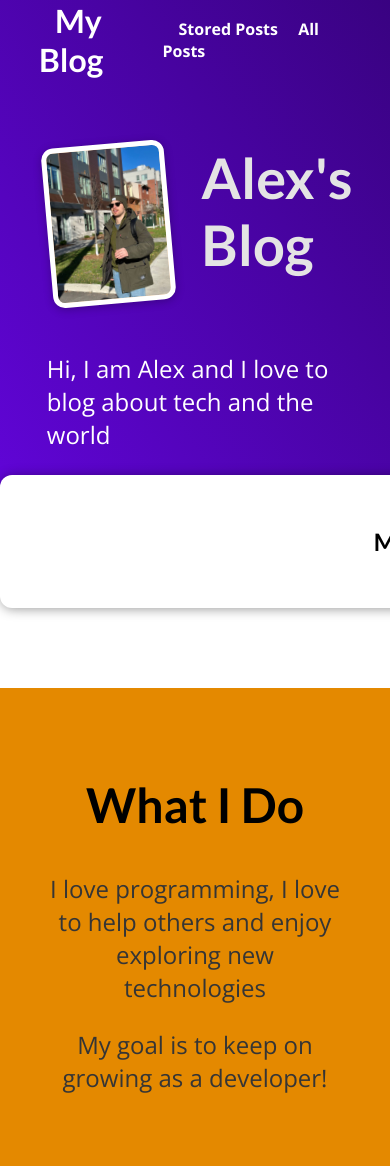
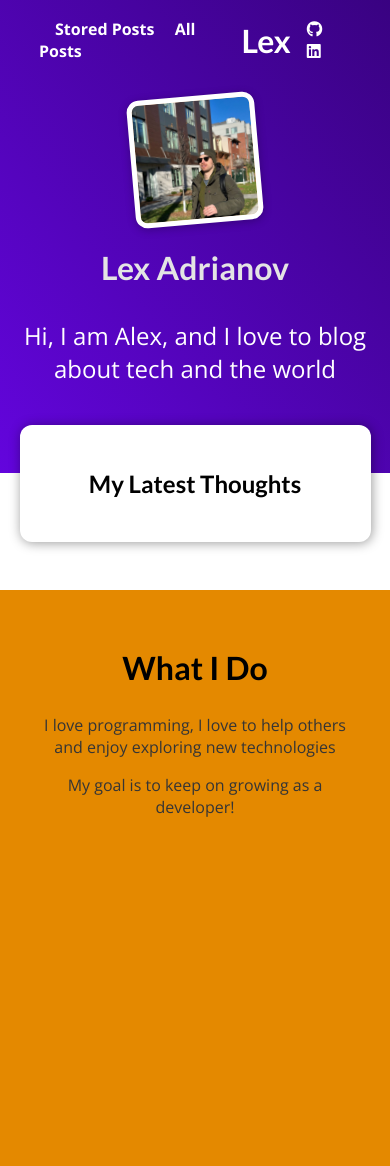
Before and after one commit to sanyadrian/blog, a Django app: page / in a window 390 px wide; the page is wider, and only the part inside the window is pictured. After the commit the page ends 817 px from the top of that part, so only its background shows below. Run offline with Django 3.2, Linux system fonts and the light colour scheme; data that the repository does not hold is empty.

Commit message:
Working on responsive design

```diff
--- a/blog/static/blog/index.css
+++ b/blog/static/blog/index.css
@@ -1,11 +1,14 @@
 #welcome {
   background: linear-gradient(to right top, #6305dd, #390281);
   padding: 6rem 12%;
+  text-align: center; /* Center text for smaller screens */
 }
 
 #welcome header {
   display: flex;
-    align-items: flex-start;
+  align-items: center;
+  justify-content: center;
+  flex-direction: column; /* Stack elements vertically on smaller screens */
   margin: 3rem auto;
 }
 
@@ -23,9 +26,9 @@
 
 #welcome h2 {
   font-size: 3.5rem;
-    margin: 0 0 0 2rem;
+  margin: 2rem 0 0 0;
   color: #e4e4e4;
-    width: 10rem;
+  width: 100%; /* Make sure the heading takes full width on smaller screens */
 }
 
 #welcome p {
@@ -37,7 +40,8 @@
   background-color: white;
   padding: 2rem;
   border-radius: 12px;
-    width: 60rem;
+  width: 90%; /* Make width responsive */
+  max-width: 60rem; /* Set maximum width */
   margin: -6rem auto 2rem auto;
   box-shadow: 1px 1px 12px rgba(0, 0, 0, 0.4);
 }
@@ -51,11 +55,18 @@
   margin: 0;
   padding: 0;
   display: flex;
+  flex-direction: column; /* Stack posts vertically on smaller screens */
   gap: 1rem;
 }
 
 #latest-posts li {
   flex: 1;
+}
+
+@media (min-width: 768px) {
+  #latest-posts ul {
+    flex-direction: row; /* Row layout for larger screens */
+  }
 }
 
 #about {
@@ -73,3 +84,60 @@
   font-size: 1.5rem;
   color: #353535;
 }
+
+/* Responsive adjustments */
+@media (max-width: 768px) {
+  #welcome {
+    padding: 4rem 5%;
+  }
+
+  #welcome header {
+    margin: 2rem auto;
+  }
+
+  #welcome h2 {
+    font-size: 2.5rem;
+    margin: 1.5rem 0 0 0;
+  }
+
+  #latest-posts {
+    margin: -4rem auto 2rem auto;
+  }
+
+  #about {
+    padding: 2rem;
+    margin-top: 3rem;
+  }
+
+  #about h2 {
+    font-size: 2.5rem;
+  }
+
+  #about p {
+    font-size: 1.2rem;
+  }
+}
+
+@media (max-width: 480px) {
+  #welcome img {
+    width: 8rem;
+    height: 8rem;
+  }
+
+  #welcome h2 {
+    font-size: 2rem;
+  }
+
+  #latest-posts {
+    padding: 1.5rem;
+    margin: -3rem auto 1.5rem auto;
+  }
+
+  #about h2 {
+    font-size: 2rem;
+  }
+
+  #about p {
+    font-size: 1rem;
+  }
+}
--- a/blog/templates/blog/index.html
+++ b/blog/templates/blog/index.html
@@ -10,11 +10,12 @@
 {%block content%}
     <section id="welcome">
         <header>
-            <img src="{% static "blog/images/sasha.jpg"%}" alt="Sasha - The Author of this Blog">
-            <h2>Alex's Blog</h2>
+            <img src="{% static 'blog/images/sasha.jpg' %}" alt="Sasha - The Author of this Blog">
+            <h2>Lex Adrianov</h2>
         </header>
-        <p>Hi, I am Alex and I love to blog about tech and the world</p>
+        <p>Hi, I am Alex, and I love to blog about tech and the world</p>
     </section>
+
     <section id="latest-posts">
         <h2>My Latest Thoughts</h2>
         <ul>
--- a/templates/base.html
+++ b/templates/base.html
@@ -6,18 +6,22 @@
     <title>{% block title %} {% endblock %}</title>
     <link rel="stylesheet" href="{% static 'app.css' %}">
     <link rel="stylesheet" href="{% static 'loader.css' %}">
-    <script src="{% static 'script.js' %}" defer></script> <!-- Correct path for script.js -->
+    <link rel="stylesheet" href="https://cdnjs.cloudflare.com/ajax/libs/font-awesome/6.0.0-beta3/css/all.min.css">
+    <script src="{% static 'script.js' %}" defer></script>
     {% block css_files %} {% endblock %}
 </head>
 <body>
-    <!-- Loader element -->
     <div class="loader"></div>
 
     <header id="main-navigation">
-        <h1><a href="{% url 'starting-page' %}">My Blog</a></h1>
         <nav>
             <a href="{% url 'read-later' %}">Stored Posts</a>
             <a href="{% url 'posts-page' %}">All Posts</a>
+        </nav>
+        <h1><a href="{% url 'starting-page' %}">Lex</a></h1>
+        <nav>
+            <a href="https://github.com/sanyadrian" target="_blank"><i class="fab fa-github"></i></a>
+            <a href="https://linkedin.com/in/oleksandradrianov/" target="_blank"><i class="fab fa-linkedin"></i></a>
         </nav>
     </header>
 
```
Also changed, not shown: blog/static/blog/all-posts.css (+63 -2 lines), blog/static/blog/post-detail.css (+58 -0 lines), blog/static/blog/post.css (+48 -0 lines), blog/static/blog/stored-posts.css (+40 -0 lines). Lines whose indentation alone changed are shown as unchanged.
